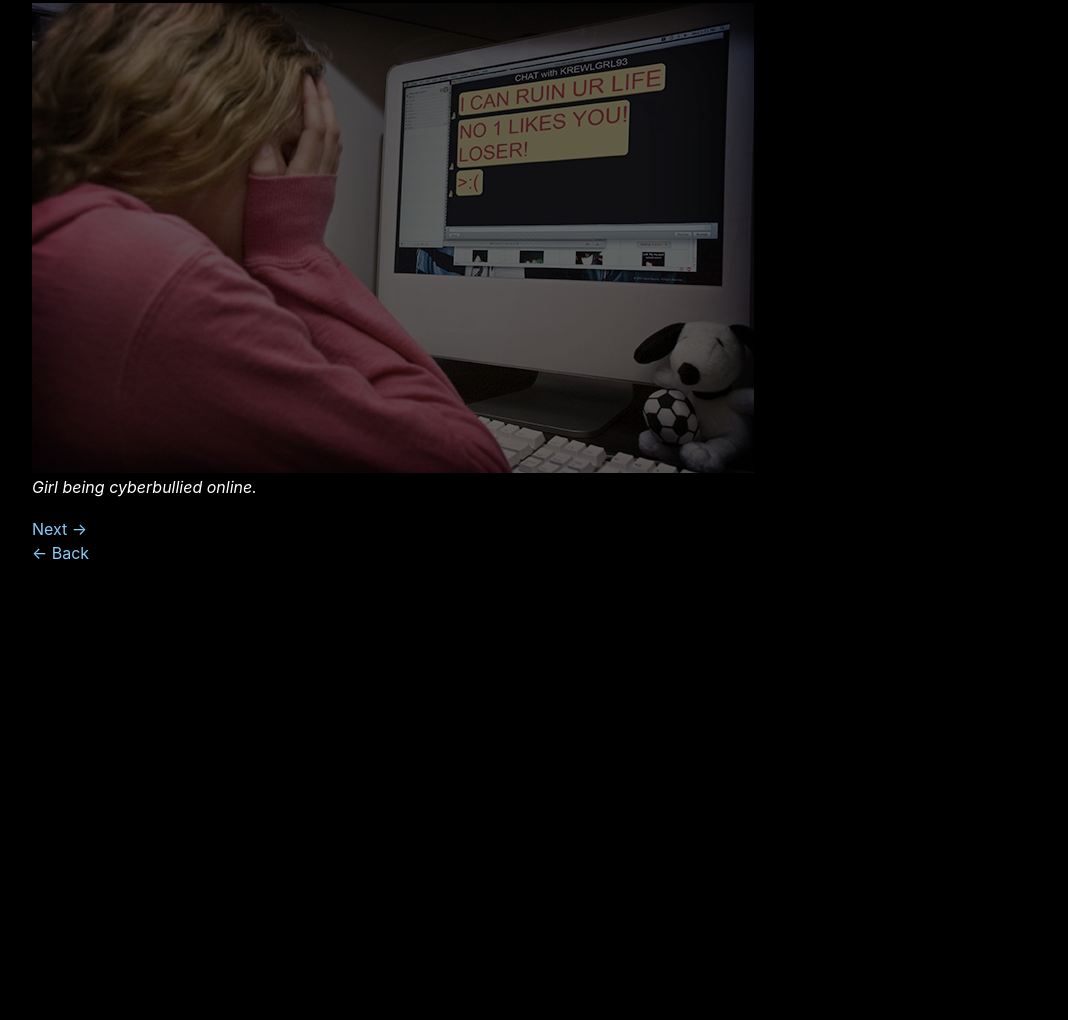
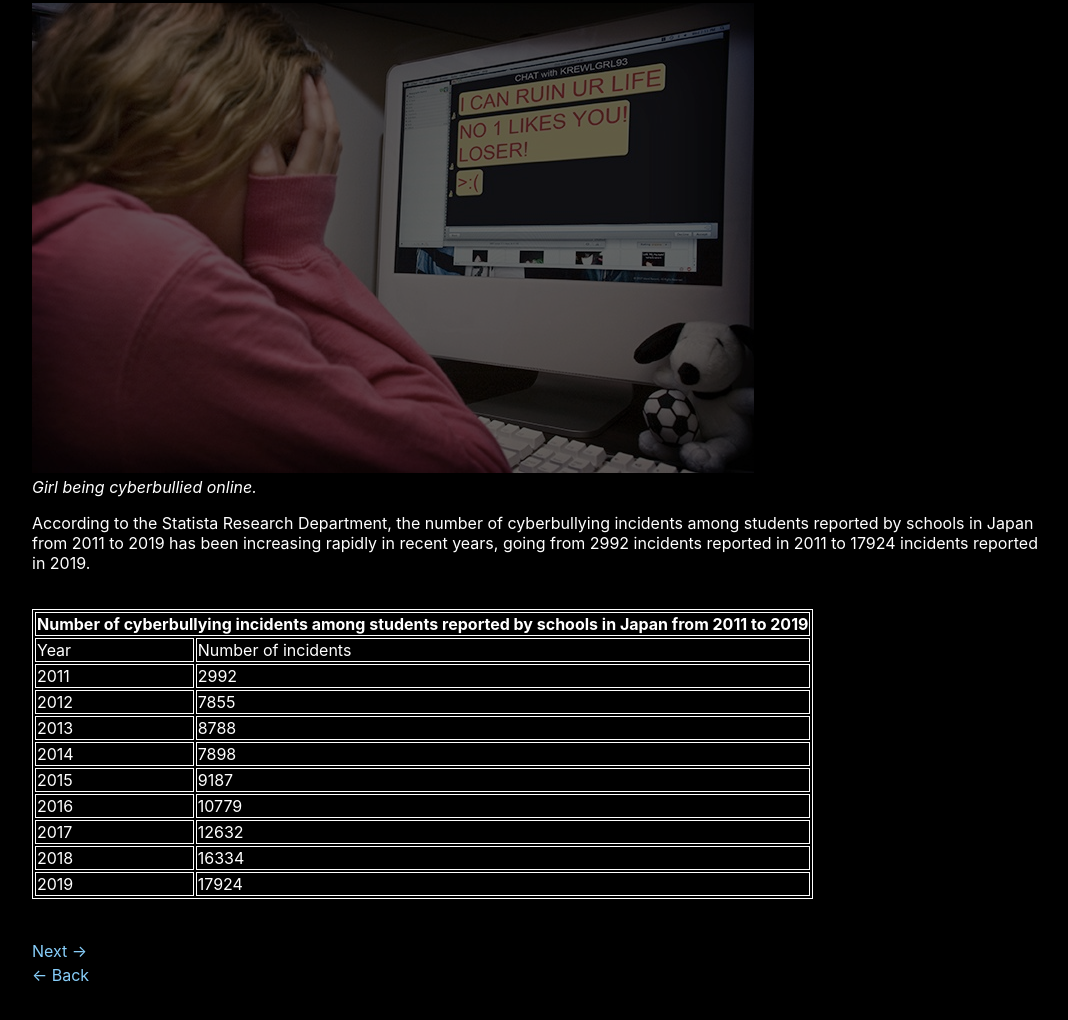
Before and after one commit to marcuswhy/damien-cyberbullying-website, a website built with Parcel: page src/pages/page1.html in a window 1280 px wide. Shown: the part 332-1352 px from the top of the page, without its empty margins (104-1172 px from the left). Before the commit the page ends 945 px from the top, so only its background shows below. Built offline with nearby package versions, Linux system fonts and the light colour scheme.

Commit message:
add table

```diff
--- a/src/css/base.css
+++ b/src/css/base.css
@@ -25,6 +25,11 @@ h2,
 h3,
 h4,
 p,
-li,
-table {
+li {
 }
+
+table,
+th,
+td {
+  border: 1px solid white;
+}
--- a/src/pages/page1.html
+++ b/src/pages/page1.html
@@ -19,6 +19,63 @@
     <br />
     <i>Girl being cyberbullied online.</i>
     <br />
+    <p>
+      According to the Statista Research Department, the number of cyberbullying
+      incidents among students reported by schools in Japan from 2011 to 2019
+      has been increasing rapidly in recent years, going from 2992 incidents
+      reported in 2011 to 17924 incidents reported in 2019.
+    </p>
+    <br />
+    <table>
+      <tr>
+        <th colspan="2">
+          Number of cyberbullying incidents among students reported by schools
+          in Japan from 2011 to 2019
+        </th>
+      </tr>
+      <tr>
+        <td>Year</td>
+        <td>Number of incidents</td>
+      </tr>
+      <tr>
+        <td>2011</td>
+        <td>2992</td>
+      </tr>
+      <tr>
+        <td>2012</td>
+        <td>7855</td>
+      </tr>
+      <tr>
+        <td>2013</td>
+        <td>8788</td>
+      </tr>
+      <tr>
+        <td>2014</td>
+        <td>7898</td>
+      </tr>
+      <tr>
+        <td>2015</td>
+        <td>9187</td>
+      </tr>
+      <tr>
+        <td>2016</td>
+        <td>10779</td>
+      </tr>
+      <tr>
+        <td>2017</td>
+        <td>12632</td>
+      </tr>
+      <tr>
+        <td>2018</td>
+        <td>16334</td>
+      </tr>
+      <tr>
+        <td>2019</td>
+        <td>17924</td>
+      </tr>
+    </table>
+
+    <br />
     <br />
 
     <a href="page2.html" alt="Next page">Next &#8594;</a>
```
